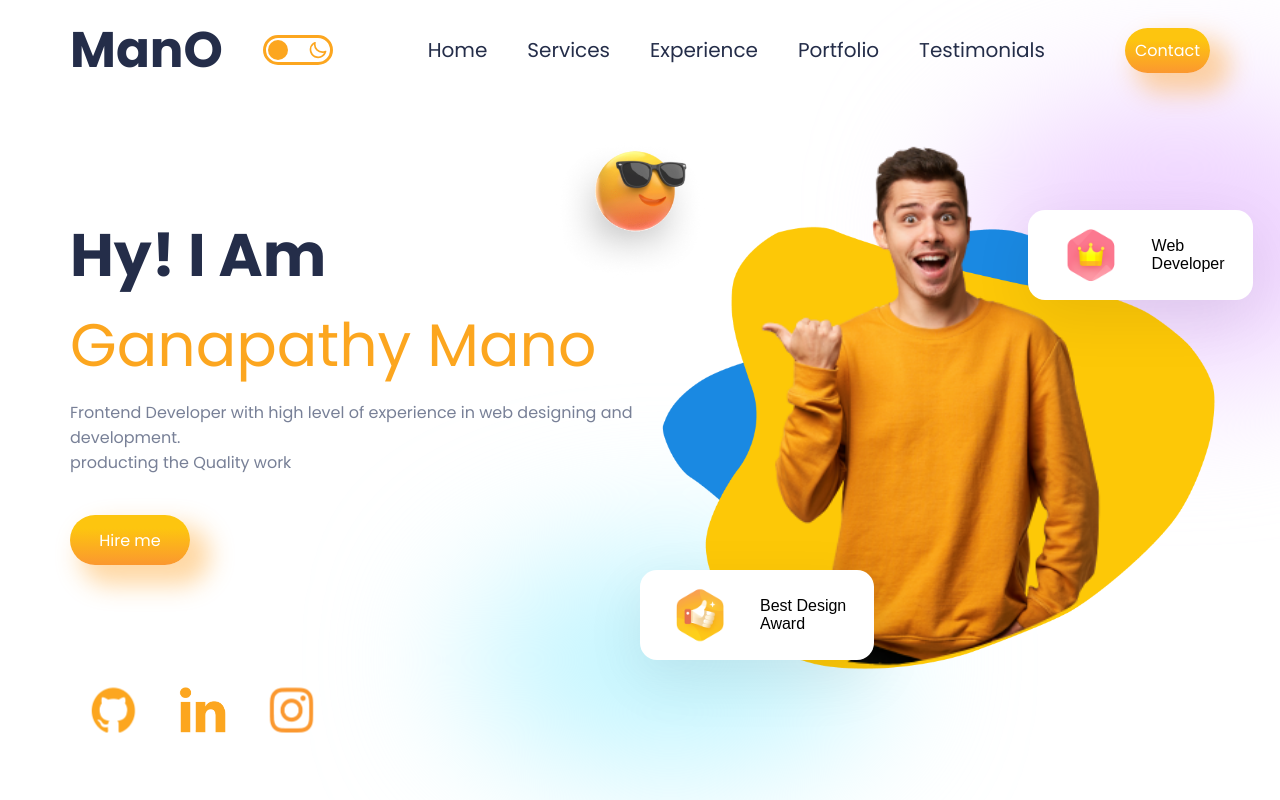
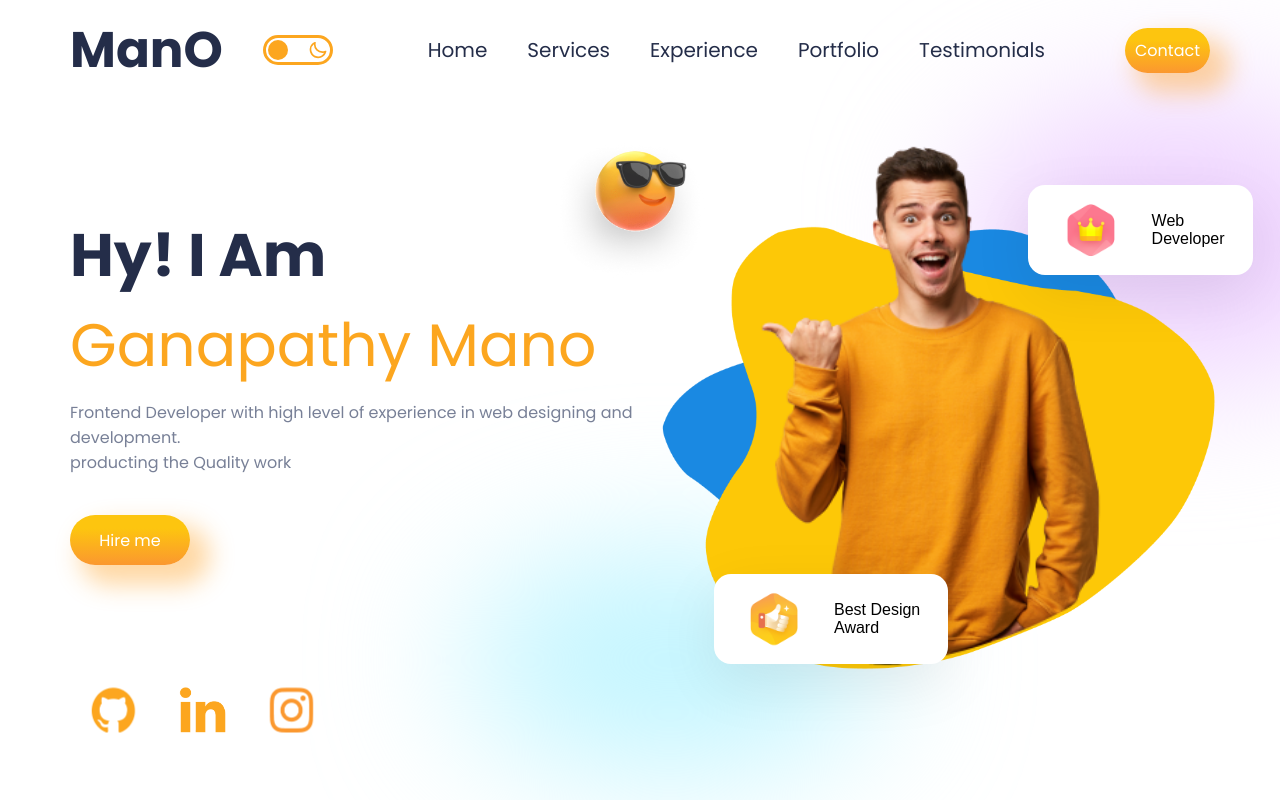
Before and after one commit to GanapathyMano5858/githubgmk1, a React (Create React App) app: page / in a window 1280 px wide. Shown: the top 800 px of the page. Built offline with nearby package versions, Linux system fonts and the light colour scheme.

Commit message:
new animi was add by mano

```diff
--- a/src/Components/Intro/Intro.jsx
+++ b/src/Components/Intro/Intro.jsx
@@ -11,8 +11,10 @@ import Crown from "../../img/crown.png";
 import glassesimoji from "../../img/glassesimoji.png";
 import FloatingDiv from "../FloatingDiv/FloatingDiv";
 import { themeContext } from "../../Context";
+import { motion } from "framer-motion";
 
 const Intro = () => {
+  const transition = { duration: 2, type: "spring" };
   const theme = useContext(themeContext);
   const darkMode = theme.state.darkMode;
 
@@ -44,13 +46,29 @@ const Intro = () => {
         <img src={Vector1} alt="vector1" />
         <img src={Vector2} alt="vector2" />
         <img src={boy} alt="boy" />
-        <img src={glassesimoji} alt="" />
-        <div style={{ top: "-4", left: "68%" }}>
+        <motion.img
+          initial={{ left: "-36%" }}
+          whileInView={{ left: "-24%" }}
+          transition={transition}
+          src={glassesimoji}
+          alt=""
+        />
+        <motion.div
+          initial={{ top: "-4%", left: "74%" }}
+          whileInView={{ left: "68%" }}
+          transition={transition}
+          style={{ top: "-4", left: "68%" }}
+        >
           <FloatingDiv image={Crown} txt1="Web" txt2="Developer" />
-        </div>
-        <div style={{ top: "18rem", left: "0rem" }}>
+        </motion.div>
+        <motion.div
+          initial={{ left: "11rem", top: "18.2rem" }}
+          whileInView={{ left: "3.7rem" }}
+          transition={transition}
+          style={{ top: "18rem", left: "10rem" }}
+        >
           <FloatingDiv image={thumbup} txt1="Best Design" txt2="Award" />
-        </div>
+        </motion.div>
         {/* blur divs */}
         <div className="blur" style={{ background: "rgb(238 210 255)" }}></div>
         <div
--- a/src/Components/Services/Services.jsx
+++ b/src/Components/Services/Services.jsx
@@ -6,10 +6,12 @@ import Glasses from "../../img/glasses.png";
 import Humble from "../../img/humble.png";
 import Ganapathy_Mano_CV from "./Ganapathy_Mano_CV.pdf";
 import { themeContext } from "../../Context";
+import { motion } from "framer-motion";
 
 const Services = () => {
   const theme = useContext(themeContext);
   const darkMode = theme.state.darkMode;
+  const transition = { duraction: 1, type: "spring" };
   return (
     <div className="services">
       {/* left side */}
@@ -29,30 +31,42 @@ const Services = () => {
       </div>
       {/* right side */}
       <div className="cards">
-        <div style={{ left: "14rem" }}>
+        <motion.div
+          initial={{ left: "25rem" }}
+          whileInView={{ left: "14rem" }}
+          transition={transition}
+        >
           {/* first card */}
           <Card
             emoji={HeartEmoji}
             heading={"Design"}
             detail={"Figma, Photoshop, Illustrator, Adobe Xd"}
           />
-        </div>
+        </motion.div>
         {/* second card */}
-        <div style={{ top: "12rem", left: "-4rem" }}>
+        <motion.div
+          initial={{ left: "-11rem", top: "12rem" }}
+          whileInView={{ left: "-4rem" }}
+          transition={transition}
+        >
           <Card
             emoji={Glasses}
             heading={"Developer"}
             detail={"HTML5, CSS3, Bootstrap, JavaScript, ReactJS"}
           />
-        </div>
+        </motion.div>
         {/* third card */}
-        <div style={{ top: "19rem", left: "12rem" }}>
+        <motion.div
+          initial={{ top: "22rem", left: "25rem" }}
+          whileInView={{ left: "19rem", top: "22rem" }}
+          transition={transition}
+        >
           <Card
             emoji={Humble}
             heading={"UI/UX"}
             detail={"Lorem ipsum, dolor sit amet consectetur adipisicing elit."}
           />
-        </div>
+        </motion.div>
         <div
           className="blur s-blur2"
           style={{ background: "var(--purple)" }}
```
